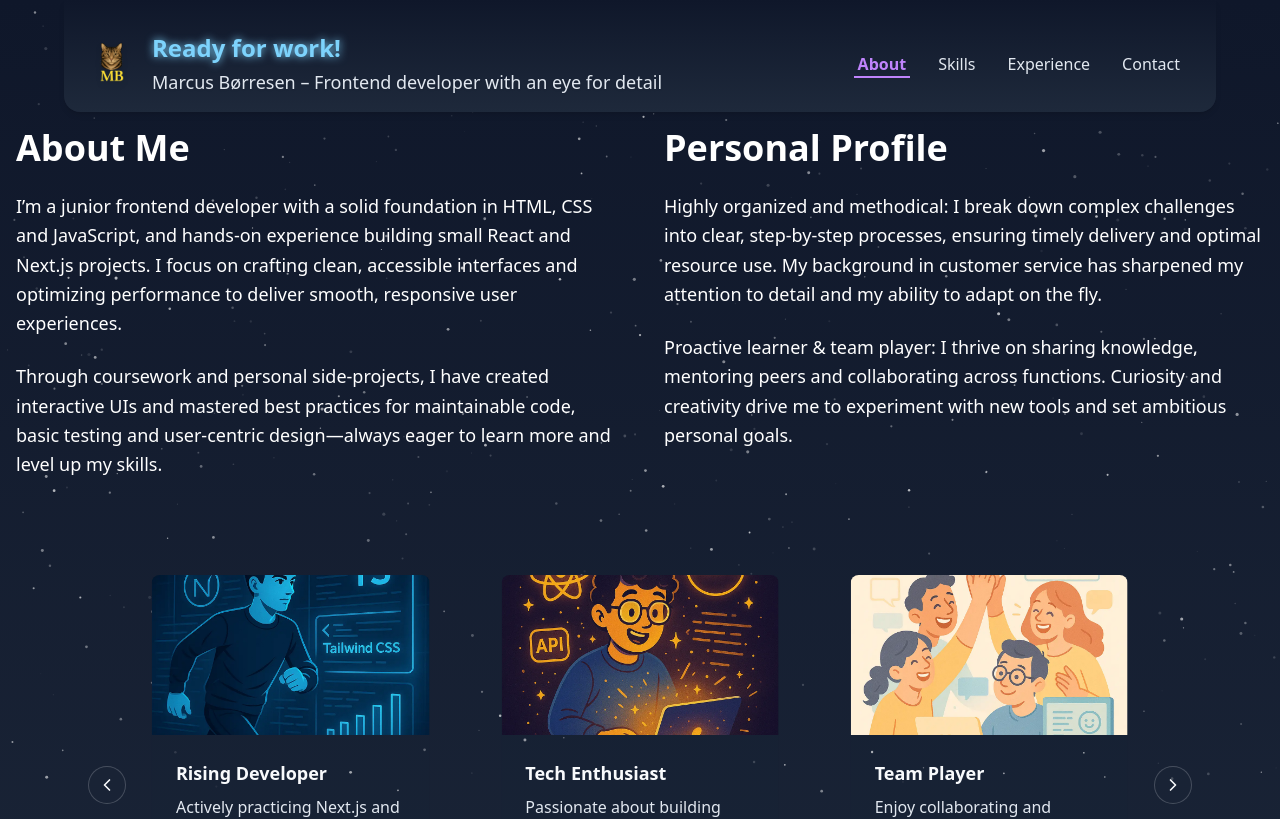
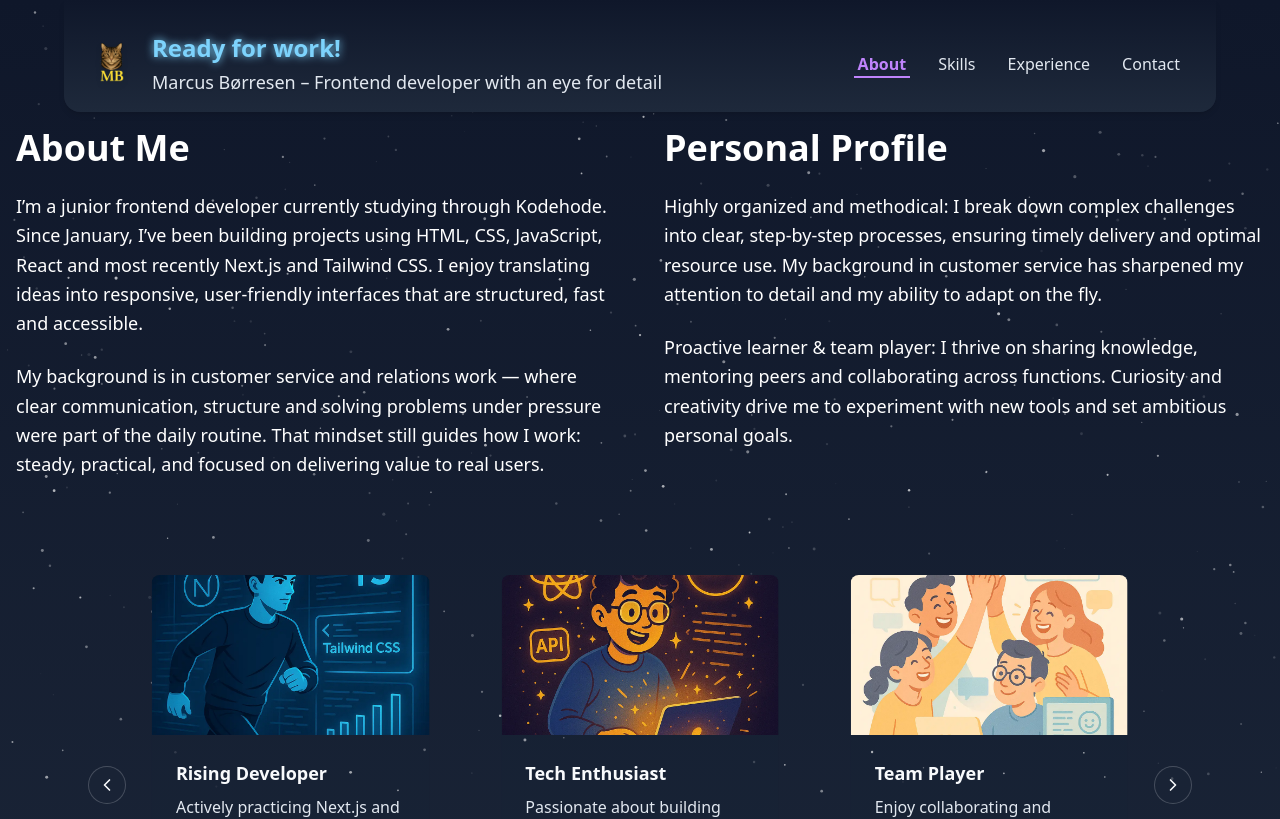
Before and after one commit to Marcus-Kodehode/my-awesome-cv, a Next.js app: page /about in a window 1280 px wide. Shown: the top 819 px of the page. Built offline with nearby package versions, Linux system fonts and the light colour scheme.

Commit message:
mission failed successfully

```diff
--- a/src/app/about/components/About.jsx
+++ b/src/app/about/components/About.jsx
@@ -23,10 +23,10 @@ export default function About() {
           <div className="space-y-6">
             <h2 className="text-4xl font-bold">About Me</h2>
             <p className="text-lg leading-relaxed">
-              I’m a junior frontend developer with a solid foundation in HTML, CSS and JavaScript, and hands-on experience building small React and Next.js projects. I focus on crafting clean, accessible interfaces and optimizing performance to deliver smooth, responsive user experiences.
+              I’m a junior frontend developer currently studying through Kodehode. Since January, I’ve been building projects using HTML, CSS, JavaScript, React and most recently Next.js and Tailwind CSS. I enjoy translating ideas into responsive, user-friendly interfaces that are structured, fast and accessible.
             </p>
             <p className="text-lg leading-relaxed">
-              Through coursework and personal side-projects, I have created interactive UIs and mastered best practices for maintainable code, basic testing and user-centric design—always eager to learn more and level up my skills.
+              My background is in customer service and relations work — where clear communication, structure and solving problems under pressure were part of the daily routine. That mindset still guides how I work: steady, practical, and focused on delivering value to real users.
             </p>
           </div>
 
```
